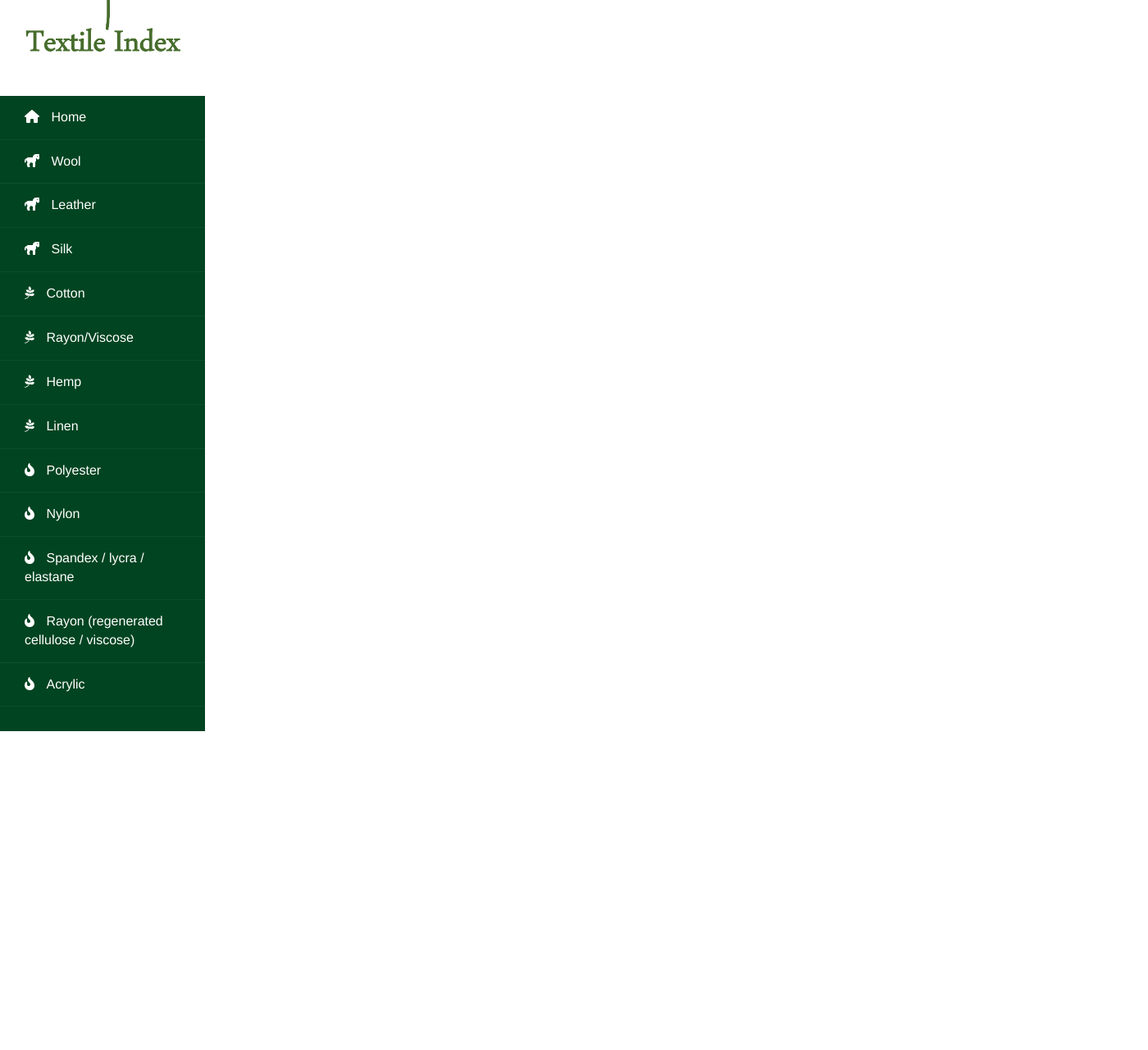
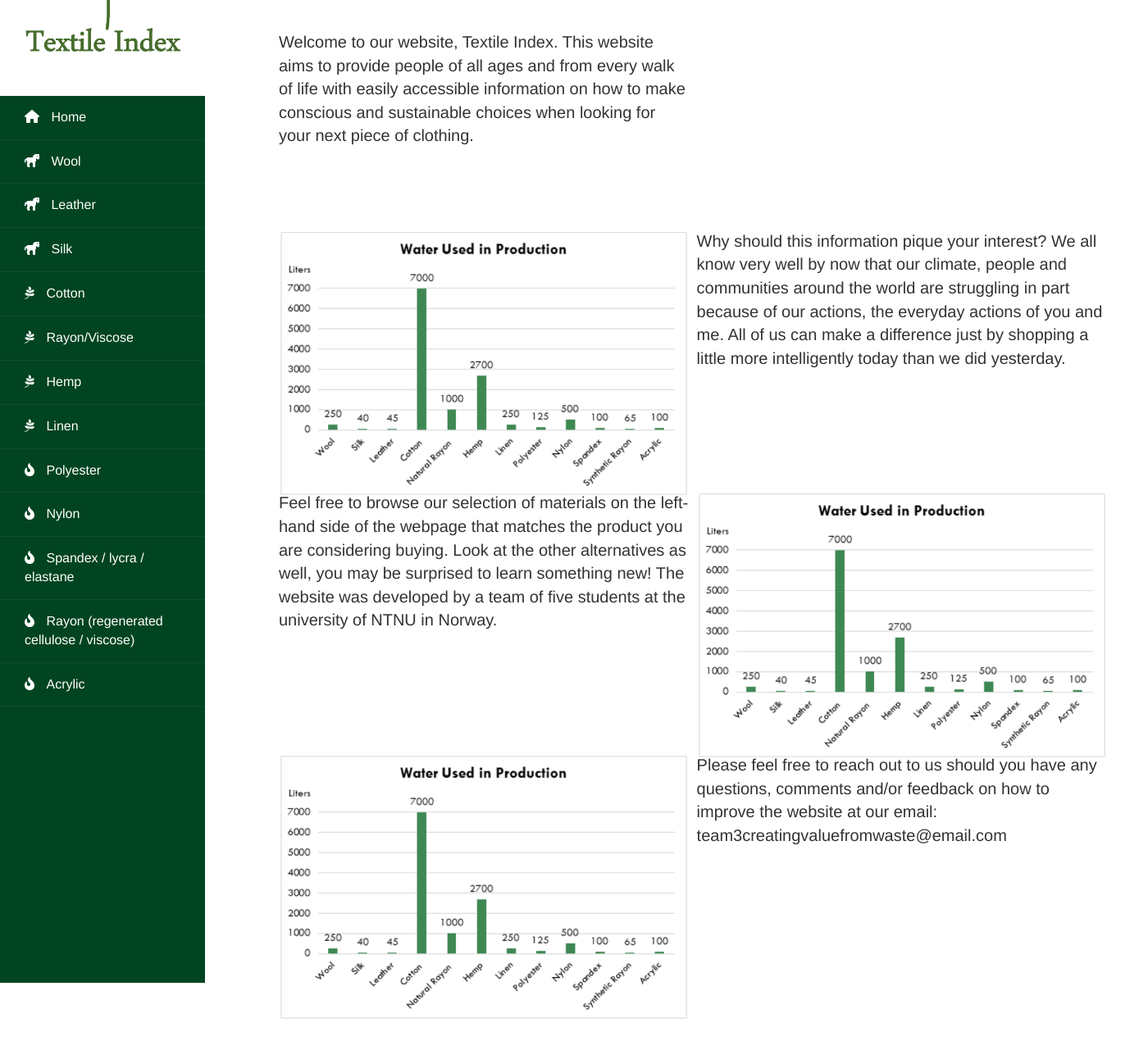
Before and after one commit to farhadhnz/EIT, a plain HTML site: page index.html in a window 1280 px wide. Shown: the part 147-1428 px from the top of the page at 82% size, 1400 px wide, since content can reach past the window. Before the commit the page ends 1039 px from the top, so only its background shows below. Drawn offline with nearby package versions, Linux system fonts and the light colour scheme.

Commit message:
Homepage

```diff
--- a/index.html
+++ b/index.html
@@ -148,6 +148,49 @@
         <div class="middle-content">
             <div id="Home" class="tabcontent">
                 <h2 class="mb-4">Home</h2>
+                <div >
+                    <p>
+                        Welcome to our website, Textile Index. This website aims to provide people of all ages and from every walk of life with easily accessible information on how to make conscious and sustainable choices when looking for your next piece of clothing.  </p>
+
+                </div>
+                <div class="flex-container">
+
+                    <div class="flex-item">
+                        <img src="images/graphs/water.png" />
+                    </div>
+                    <div class="flex-item">
+                        <p>
+                            Why should this information pique your interest? We all know very well by now that our climate, people and communities around the world are struggling in part because of our actions, the everyday actions of you and me. All of us can make a difference just by shopping a little more intelligently today than we did yesterday.
+                        </p>
+                    </div>
+
+                    <div class="flex-item">
+                        <p>
+                            Feel free to browse our selection of materials on the left-hand side of the webpage that matches the product you are considering buying. Look at the other alternatives as well, you may be surprised to learn something new! The website was developed by a team of five students at the university of NTNU in Norway.
+                        </p>
+                    </div>
+                    <div class="flex-item">
+                        <img src="images/graphs/water.png" />
+                    </div>
+
+
+                    <div class="flex-item">
+                        <img src="images/graphs/water.png" />
+                    </div>
+
+                    <div class="flex-item">
+                        <p>
+                            Please feel free to reach out to us should you have any questions, comments and/or feedback on how to improve the website at our email: team3creatingvaluefromwaste@email.com
+                        </p>
+                    </div>
+
+                </div>
+
+
+
+
+
+
             </div>
         </div>
         <div class="middle-content">
--- a/styles/style.css
+++ b/styles/style.css
@@ -243,3 +243,19 @@ a {
   margin-left: 10px;
   font-family: 'Roboto', sans-serif;
 }
+
+.flex-container {
+  display: flex;
+  flex-wrap: wrap;
+  justify-content: space-between;
+}
+
+.flex-item {
+  width: 48%;
+  height: 300px;
+  margin-bottom: 2%;
+}
+
+.flex-item p{
+
+}
```
Also changed, not shown: images/graphs/decompose.png (added), images/graphs/emission.png (added), images/graphs/water.png (added).
